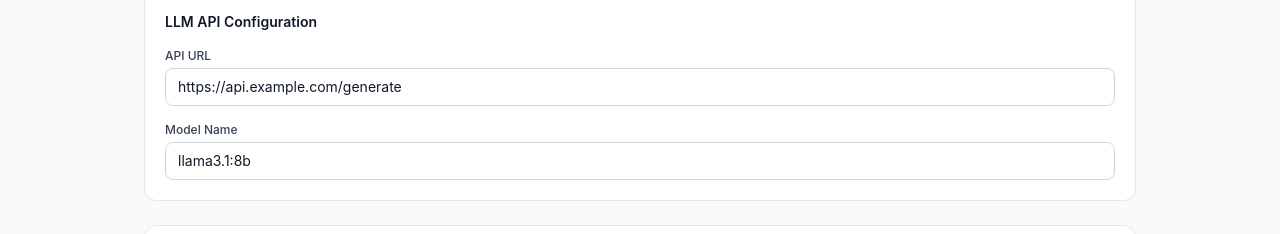
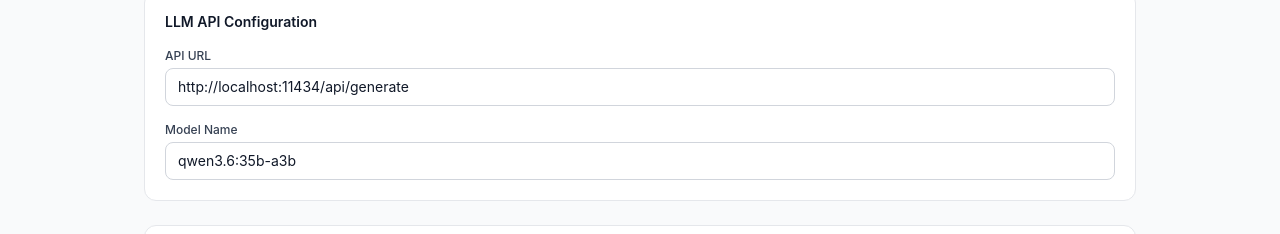
Before and after one commit to thirdmadman/llm-hyperparameters-tuner, a React (Vite) app: page / in a window 1280 px wide. Shown: the part 137-371 px from the top of the page. Built offline with nearby package versions, Linux system fonts and the light colour scheme.

Commit message:
chore: rename constants

```diff
--- a/src/pages/main-page/mocks.ts
+++ b/src/pages/main-page/mocks.ts
@@ -1,11 +1,11 @@
 import type { IGenerationResult, ILlmApiConfig, ILlmParameter } from './types';
 
-export const MOCK_API_CONFIG: ILlmApiConfig = {
-  url: 'https://api.example.com/generate',
-  selectedModelName: 'llama3.1:8b',
+export const DEFAULT_API_CONFIG: ILlmApiConfig = {
+  url: 'http://localhost:11434/api/generate',
+  selectedModelName: 'qwen3.6:35b-a3b',
 };
 
-export const MOCK_PARAMETERS: Array<ILlmParameter> = [
+export const DEFAULT_LLM_PARAMETERS: Array<ILlmParameter> = [
   {
     label: 'Context size',
     name: 'num_ctx',
--- a/src/pages/main-page/ui/MainPage.tsx
+++ b/src/pages/main-page/ui/MainPage.tsx
@@ -6,12 +6,12 @@ import { LlmApiConfigGroup } from './LlmApiConfigGroup';
 import { LlmParametersInputGroup } from './LlmParameterInputGroup';
 import { MainPageHeader } from './MainPageHeader';
 import { PromptInputsGroup } from './PromptInputsGroup';
-import { MOCK_API_CONFIG, MOCK_GENERATION_RESULTS, MOCK_PARAMETERS } from '../mocks';
+import { DEFAULT_API_CONFIG, MOCK_GENERATION_RESULTS, DEFAULT_LLM_PARAMETERS } from '../mocks';
 
 export function MainPage() {
   const [isExecuting, setIsExecuting] = useState(false);
-  const [llmApiConfig, setLlmApiConfig] = useState<ILlmApiConfig>(MOCK_API_CONFIG);
-  const [llmParameters, setLlmParameters] = useState<Array<ILlmParameter>>(MOCK_PARAMETERS);
+  const [llmApiConfig, setLlmApiConfig] = useState<ILlmApiConfig>(DEFAULT_API_CONFIG);
+  const [llmParameters, setLlmParameters] = useState<Array<ILlmParameter>>(DEFAULT_LLM_PARAMETERS);
   const [generationResults, setGenerationResults] = useState<Array<IGenerationResult> | null>(null);
 
   const handleVariableParameterSelect = (llmParameter: ILlmParameter) => {
```
